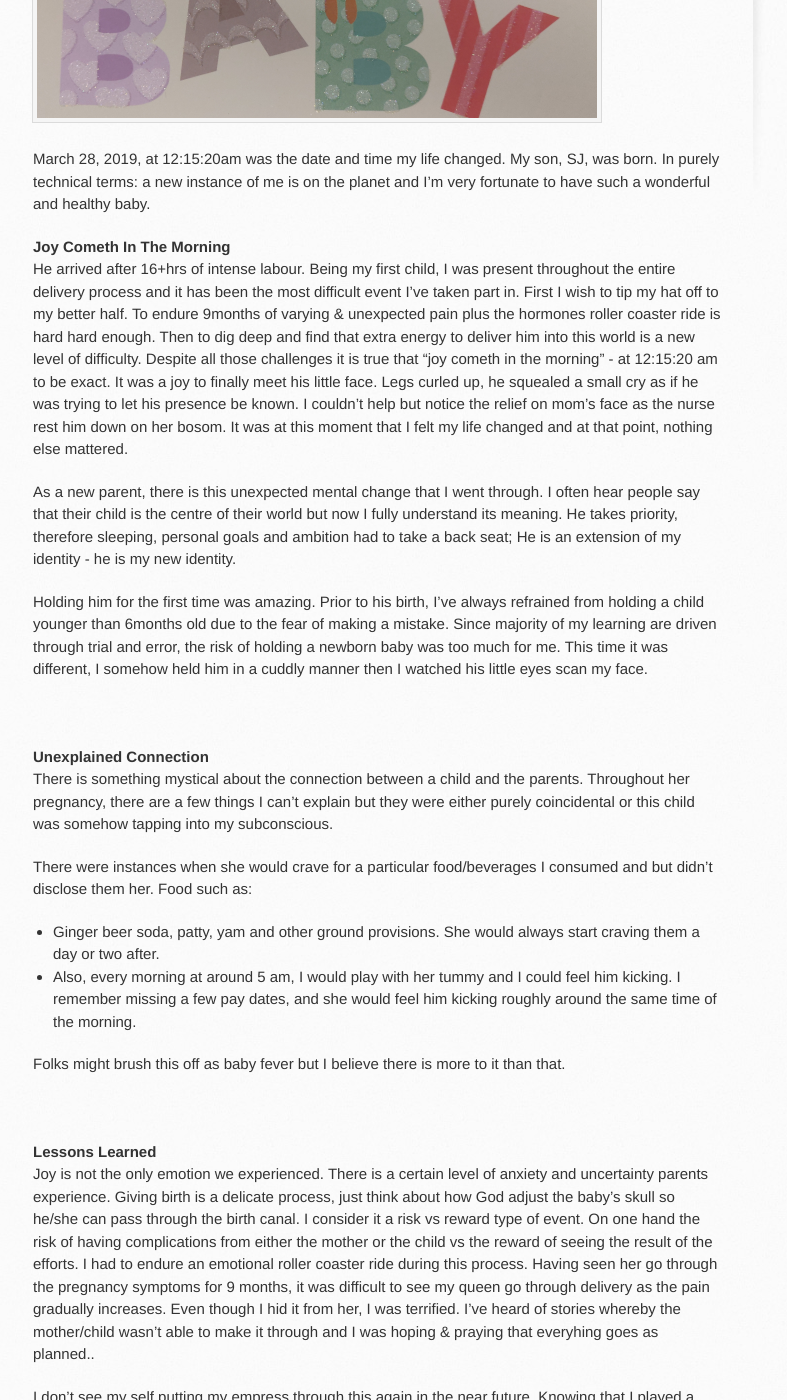
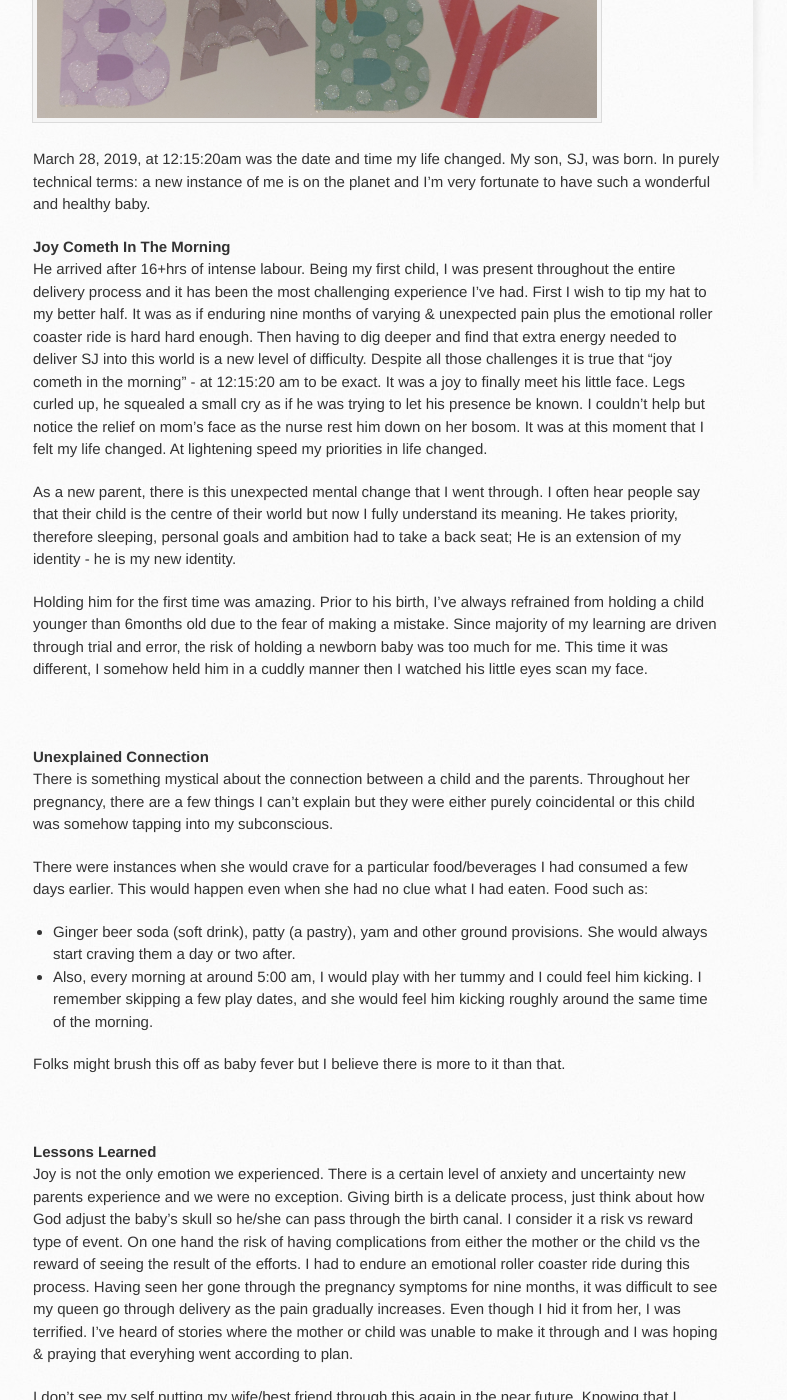
Before and after one commit to SolomonPerkins/solomonperkins.github.io, a Jekyll site: the page built from _posts/2019-09-01-A-New-Instance-Of-Me.md, in a window 1280 px wide and 1400 px high, scrolled down 581 px. Shown: the whole window, without its empty margins (137-924 px from the left). Built offline with Jekyll 4.4.1, drawn with Linux system fonts in a browser that asks for light colours; some of the changed text lies outside the part shown.

Commit message:
update blog verbiage

```diff
--- a/_posts/2019-09-01-A-New-Instance-Of-Me.md
+++ b/_posts/2019-09-01-A-New-Instance-Of-Me.md
@@ -16,23 +16,22 @@ March 28, 2019, at 12:15:20am was the date and time my life changed. My son, SJ,
 
 **Joy Cometh In The Morning**
 <br/>
-He arrived after 16+hrs of intense labour. Being my first child, I was present throughout the entire delivery process and it has been the most difficult event I've taken part in. First I wish to tip my hat off to my better half. To endure 9months of varying & unexpected pain plus the hormones roller coaster ride is hard hard enough. Then to dig deep and find that extra energy to deliver him into this world is a new level of difficulty. Despite all those challenges it is true that "joy cometh in the morning" - at 12:15:20 am to be exact. It was a joy to finally meet his little face. Legs curled up, he squealed a small cry as if he was trying to let his presence be known. I couldn't help but notice the relief on mom's face as the nurse rest him down on her bosom. It was at this moment that I felt my life changed and at that point, nothing else mattered.
+He arrived after 16+hrs of intense labour. Being my first child, I was present throughout the entire delivery process and it has been the most challenging experience I’ve had. First I wish to tip my hat to my better half. It was as if enduring nine months of varying & unexpected pain plus the emotional roller coaster ride is hard hard enough. Then having to dig deeper and find that extra energy needed to deliver SJ into this world is a new level of difficulty. Despite all those challenges it is true that “joy cometh in the morning” - at 12:15:20 am to be exact. It was a joy to finally meet his little face. Legs curled up, he squealed a small cry as if he was trying to let his presence be known. I couldn’t help but notice the relief on mom’s face as the nurse rest him down on her bosom. It was at this moment that I felt my life changed. At lightening speed my priorities in life changed.
 
 As a new parent, there is this unexpected mental change that I went through. I often hear people say that their child is the centre of their world but now I fully understand its meaning. He takes priority, therefore sleeping, personal goals and ambition had to take a back seat; He is an extension of my identity - he is my new identity.
 
-Holding him for the first time was amazing. Prior to his birth, I've always refrained from holding a child younger than 6months old due to the fear of making a mistake. Since majority of my learning are driven through trial and error, the risk of holding a newborn baby was too much for me. This time it was different, I somehow held him in a cuddly manner then I watched his little eyes scan my face.
+Holding him for the first time was amazing. Prior to his birth, I’ve always refrained from holding a child younger than 6months old due to the fear of making a mistake. Since majority of my learning are driven through trial and error, the risk of holding a newborn baby was too much for me. This time it was different, I somehow held him in a cuddly manner then I watched his little eyes scan my face.
 
 <br/>
 <br/>
 **Unexplained Connection**
 <br/>
-There is something mystical about the connection between a child and the parents. Throughout her pregnancy, there are a few things I can't explain but they were either purely coincidental or this child was somehow tapping into my subconscious.
+There is something mystical about the connection between a child and the parents. Throughout her pregnancy, there are a few things I can’t explain but they were either purely coincidental or this child was somehow tapping into my subconscious.
 
+There were instances when she would crave for a particular food/beverages I had consumed a few days earlier. This would happen even when she had no clue what I had eaten. Food such as:
 
-There were instances when she would crave for a particular food/beverages I consumed and but didn't disclose them her. Food such as:
-
-- Ginger beer soda, patty, yam and other ground provisions. She would always start craving them a day or two after.
-- Also, every morning at around 5 am, I would play with her tummy and I could feel him kicking. I remember missing a few pay dates, and she would feel him kicking roughly around the same time of the morning.
+- Ginger beer soda (soft drink), patty (a pastry), yam and other ground provisions. She would always start craving them a day or two after.
+- Also, every morning at around 5:00 am, I would play with her tummy and I could feel him kicking. I remember skipping a few play dates, and she would feel him kicking roughly around the same time of the morning.
 
 Folks might brush this off as baby fever but I believe there is more to it than that.
 
@@ -40,13 +39,13 @@ Folks might brush this off as baby fever but I believe there is more to it than
 <br/>
 **Lessons Learned**
 <br/>
-Joy is not the only emotion we experienced. There is a certain level of anxiety and uncertainty parents experience. Giving birth is a delicate process, just think about how God adjust the baby's skull so he/she can pass through the birth canal. I consider it a risk vs reward type of event. On one hand the risk of having complications from either the mother or the child vs the reward of seeing the result of the efforts. I had to endure an emotional roller coaster ride during this process. Having seen her go through the pregnancy symptoms for 9 months, it was difficult to see my queen go through delivery as the pain gradually increases. Even though I hid it from her, I was terrified. I've heard of stories whereby the mother/child wasn't able to make it through and I was hoping & praying that everyhing goes as planned..
+Joy is not the only emotion we experienced. There is a certain level of anxiety and uncertainty new parents experience and we were no exception. Giving birth is a delicate process, just think about how God adjust the baby’s skull so he/she can pass through the birth canal. I consider it a risk vs reward type of event. On one hand the risk of having complications from either the mother or the child vs the reward of seeing the result of the efforts. I had to endure an emotional roller coaster ride during this process. Having seen her gone through the pregnancy symptoms for nine months, it was difficult to see my queen go through delivery as the pain gradually increases. Even though I hid it from her, I was terrified. I’ve heard of stories where the mother or child was unable to make it through and I was hoping & praying that everyhing went according to plan.
 
-I don't see my self putting my empress through this again in the near future. Knowing that I played a role in her pain and discomfort for over 9months has been lingering in my mind. Maybe I'm looking at the glass half empty instead of half full, but it was a mentally taxing process. Kids are expensive; that is from a social and economic level. It is not an easy process and I would encourage potential fathers to be there for the mother of your child every step of the way.
+I don’t see my self putting my wife/best friend through this again in the near future. Knowing that I played a role in her pain and discomfort for over nine months has been lingering in my mind. Maybe I’m looking at the glass half empty instead of half full, but it was a mentally taxing process. Kids are expensive; that is from a social and economic level. It is not an easy process and I would encourage potential fathers to be there for the mother of your child every step of the way.
 
-Another life lesson that I can share with couples is to ensure your relationship is solid - otherwise please wear condoms! If you and your partner are not in sync, having a child can potentially negatively affect your relationship with your spouse. From a relationship perspective, I'm very much grateful that we are on solid footing. To the males: being in the delivery room is hard so if the pressure becomes too much of a burden it is ok to exit for a few and cry if you want to. But afterwards, get back in there and give your family the best version of yourself.
+Another life lesson that I can share with couples is to ensure your relationship is solid - otherwise please wear condoms! If you and your partner are not in sync, having a child can potentially negatively affect your relationship with your spouse. From a relationship perspective, I’m very much grateful that we are on solid footing. To the males: being in the delivery room is hard so if the pressure becomes too much of a burden it is ok to exit for a few and cry if you want to. But afterwards, get back in there and give your family the best version of yourself.
 
 <br/>
-I look forward to learning more as I grow into this new role. During the early stages, it was time where sleeping was a limited commodity due to our new boss feeding cycle. On the fun side, he is rapidly growing - much faster than I thought and the changes he is going through brings laughter. It is also good to put a stop to my dad's yearly remarks around his potential grandkid. But I do see the blessings that a child brings to a family, how we all adjust our lives to ensure he is comfortable. In closing I do hope he goes easy on my pockets as they are already empty.
+I look forward to learning more as I grow into this new role. During the early stages, it was time where sleeping was a limited commodity due to our new boss feeding cycle. On the fun side, he is rapidly growing - much faster than I thought and the changes he is going through brings laughter. It is also good to put a stop to my dad’s yearly remarks around his potential grandkid. But I do see the blessings that a child brings to a family, how we all adjust our lives to ensure he is comfortable. In closing I do hope he goes easy on my pockets as they are already empty.
 
 Welcome SJ!
```
